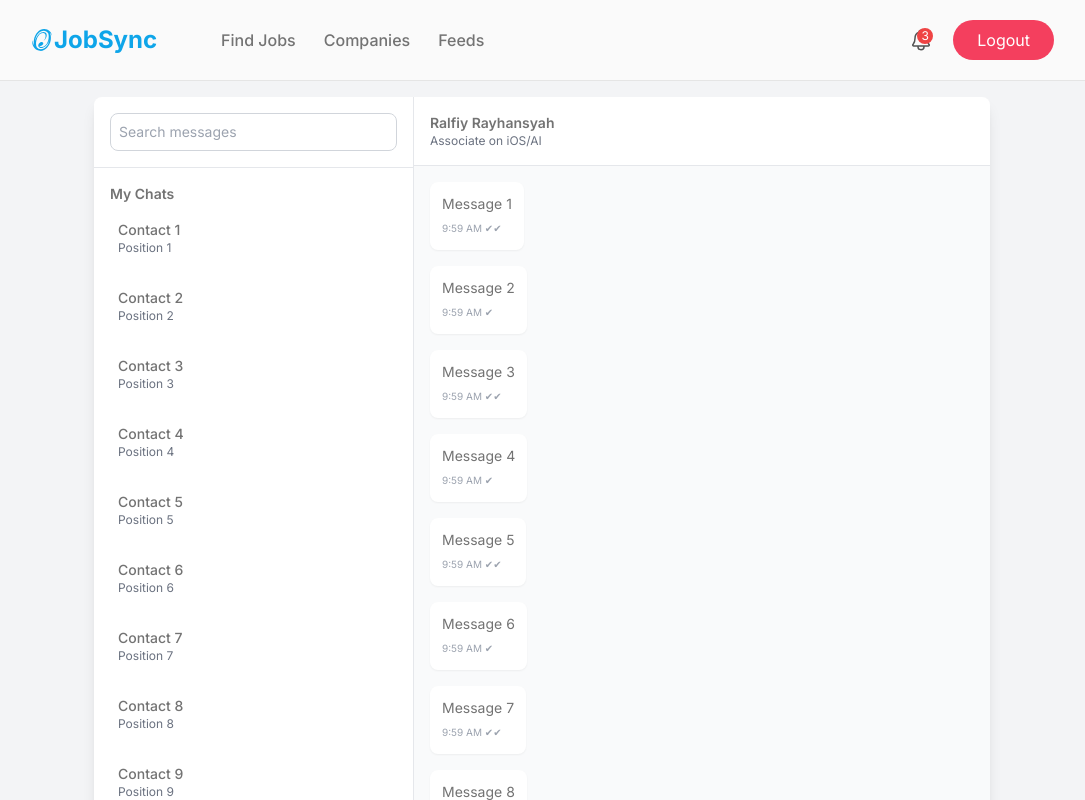
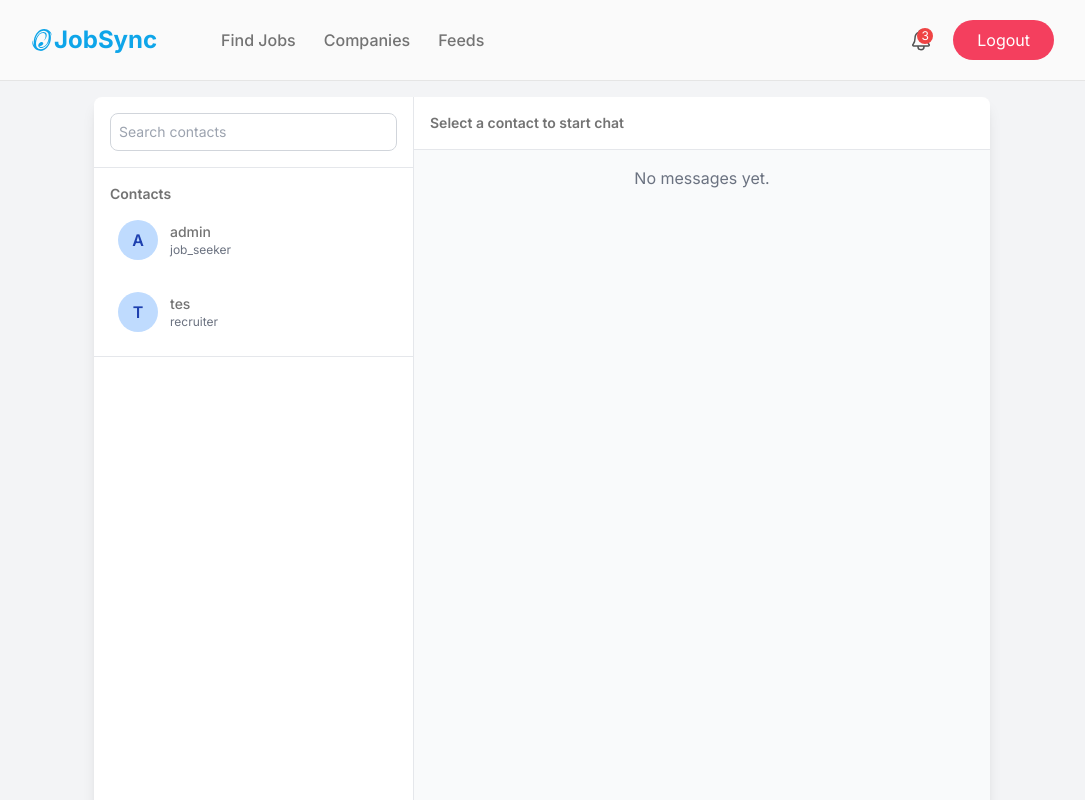
Before and after one commit to arkavidia-academya-WSE-2025/jobseeker-reactjs, a React (Vite) app in the folder fe-arkavidia/: page /chat in a window 1280 px wide. Shown: the top 800 px of the page, without its empty margins (98-1183 px from the left). Built offline with nearby package versions, Linux system fonts and the light colour scheme; sample sign-in values are in the browser's storage.

Commit message:
feat: updated chat component with new features and functionality

```diff
--- a/fe-arkavidia/src/components/pages/chat/Chat.jsx
+++ b/fe-arkavidia/src/components/pages/chat/Chat.jsx
@@ -1,36 +1,105 @@
-import React from "react";
+import React, { useState, useEffect } from "react";
+import apiClient from "../../../components/lib/axios";
 
 const Chat = () => {
+  const contacts = [
+    {
+      id: "a184b605-5b5e-4267-80fa-d8786ca4c467",
+      username: "admin",
+      role: "job_seeker",
+    },
+    {
+      id: "95f0b27f-8da2-465f-bc22-347f80b75006",
+      username: "tes",
+      role: "recruiter",
+    },
+  ];
+  const [conversationWith, setConversationWith] = useState(null);
+  const [messages, setMessages] = useState([]);
+  const [newMessage, setNewMessage] = useState("");
+  const [loadingConversation, setLoadingConversation] = useState(false);
+  const [conversationError, setConversationError] = useState("");
+  const loggedUser = JSON.parse(localStorage.getItem("userData")) || {};
+  const fetchConversation = async (withUserId) => {
+    setLoadingConversation(true);
+    setConversationError("");
+    try {
+      const response = await apiClient.post("/api/messages/conversation", {
+        with_user_id: withUserId,
+        page: 1,
+        size: 10,
+      });
+      setMessages(response.data.data);
+    } catch (err) {
+      console.error("Error fetching conversation:", err);
+      setConversationError("Gagal mengambil percakapan.");
+    } finally {
+      setLoadingConversation(false);
+    }
+  };
+  const handleSelectContact = (contact) => {
+    setConversationWith(contact);
+    fetchConversation(contact.id);
+  };
+  const handleSendMessage = async () => {
+    if (!newMessage.trim() || !conversationWith) return;
+    try {
+      const token = localStorage.getItem("authToken");
+      const response = await apiClient.post(
+        "/api/messages",
+        {
+          receiver_id: conversationWith.id,
+          content: newMessage,
+        },
+        {
+          headers: {
+            "Content-Type": "application/json",
+            Authorization: token,
+          },
+        }
+      );
+      console.log("Message sent:", response.data.data);
+      setNewMessage("");
+      fetchConversation(conversationWith.id);
+    } catch (err) {
+      console.error("Error sending message:", err);
+    }
+  };
+
   return (
-    <div className="bg-gray-100 p-4">
+    <div className="bg-gray-100 p-4 min-h-screen">
       <div
         className="flex bg-white rounded-lg shadow-lg overflow-hidden max-w-4xl w-full mx-auto"
         style={{ height: "850px" }}
       >
-        {/* Left Container */}
         <div className="w-80 border-r border-gray-200 flex flex-col">
-          {/* Search Bar */}
           <div className="p-4 border-b border-gray-200">
             <input
               type="text"
-              placeholder="Search messages"
+              placeholder="Search contacts"
               className="w-full p-2 border border-gray-300 rounded-lg text-sm"
             />
           </div>
           <div className="flex-1 overflow-y-auto">
             <div className="p-4 border-b border-gray-200">
-              <div className="flex justify-between items-center mb-2">
-                <h3 className="font-semibold text-sm">My Chats</h3>
+              <h3 className="font-semibold text-sm mb-2">Contacts</h3>
+              <div className="space-y-4 mt-2">
+                {contacts.map((contact) => (
+                  <div
+                    key={contact.id}
+                    className={`flex items-center space-x-3 cursor-pointer p-2 rounded hover:bg-gray-50 ${
+                      conversationWith && conversationWith.id === contact.id
+                        ? "bg-gray-100"
+                        : ""
+                    }`}
+                    onClick={() => handleSelectContact(contact)}
+                  >
+                    <div className="w-10 h-10 bg-blue-200 rounded-full flex items-center justify-center text-blue-800 font-semibold">
+                      {contact.username.charAt(0).toUpperCase()}
                     </div>
-              <div className="space-y-4 mt-2">
-                {[...Array(20)].map((_, i) => (
-                  <div
-                    key={i}
-                    className="flex items-center space-x-3 cursor-pointer hover:bg-gray-50 p-2 rounded"
-                  >
-                    <div className="flex-1">
-                      <h4 className="font-medium text-sm">Contact {i + 1}</h4>
-                      <p className="text-xs text-gray-500">Position {i + 1}</p>
+                    <div>
+                      <p className="text-sm font-medium">{contact.username}</p>
+                      <p className="text-xs text-gray-500">{contact.role}</p>
                     </div>
                   </div>
                 ))}
@@ -38,43 +107,67 @@ const Chat = () => {
             </div>
           </div>
         </div>
-
-        {/* Right Container  */}
         <div className="flex-1 flex flex-col max-w-[600px]">
-          {/* Header Chat */}
           <div className="p-4 border-b border-gray-200">
-            <h2 className="font-semibold text-sm">Ralfiy Rayhansyah</h2>
-            <p className="text-xs text-gray-500">Associate on iOS/AI</p>
+            {conversationWith ? (
+              <div>
+                <h2 className="font-semibold text-sm">
+                  {conversationWith.username}
+                </h2>
+                <p className="text-xs text-gray-500">{conversationWith.role}</p>
               </div>
-          {/* Messages Area */}
+            ) : (
+              <h2 className="font-semibold text-sm">
+                Select a contact to start chat
+              </h2>
+            )}
+          </div>
           <div className="flex-1 overflow-y-auto p-4 space-y-4 bg-gray-50">
-            {[...Array(20)].map((_, i) => {
-              const is_read = i % 2 === 0;
-              return (
-                <div key={i} className="flex justify-start">
+            {loadingConversation ? (
+              <p>Loading conversation...</p>
+            ) : conversationError ? (
+              <p className="text-red-500">{conversationError}</p>
+            ) : messages.length > 0 ? (
+              messages.map((msg) => (
+                <div
+                  key={msg.id}
+                  className={`flex ${
+                    msg.sender_id === loggedUser.id
+                      ? "justify-end"
+                      : "justify-start"
+                  }`}
+                >
                   <div className="bg-white p-3 rounded-lg shadow-sm max-w-[70%]">
-                    <p className="text-sm">Message {i + 1}</p>
+                    <p className="text-sm">{msg.content}</p>
                     <span className="text-[10px] text-gray-400 mt-1">
-                      9:59 AM {is_read ? "✔✔" : "✔"}
+                      {new Date(msg.created_at).toLocaleTimeString()}
                     </span>
                   </div>
                 </div>
-              );
-            })}
+              ))
+            ) : (
+              <p className="text-center text-gray-500">No messages yet.</p>
+            )}
           </div>
-          {/* Message Input */}
+          {conversationWith && (
             <div className="h-[80px] p-4 border-t border-gray-200">
               <div className="relative">
                 <input
                   type="text"
                   placeholder="Write a message..."
                   className="w-full p-2 border border-gray-300 rounded-lg pr-20 text-sm"
+                  value={newMessage}
+                  onChange={(e) => setNewMessage(e.target.value)}
                 />
-              <button className="absolute right-2 top-1.5 bg-blue-500 text-white px-3 py-1 rounded-md text-xs">
+                <button
+                  onClick={handleSendMessage}
+                  className="absolute right-2 top-1.5 bg-blue-500 text-white px-3 py-1 rounded-md text-xs"
+                >
                   Send
                 </button>
               </div>
             </div>
+          )}
         </div>
       </div>
     </div>
```
Lines whose indentation alone changed are shown as unchanged.
